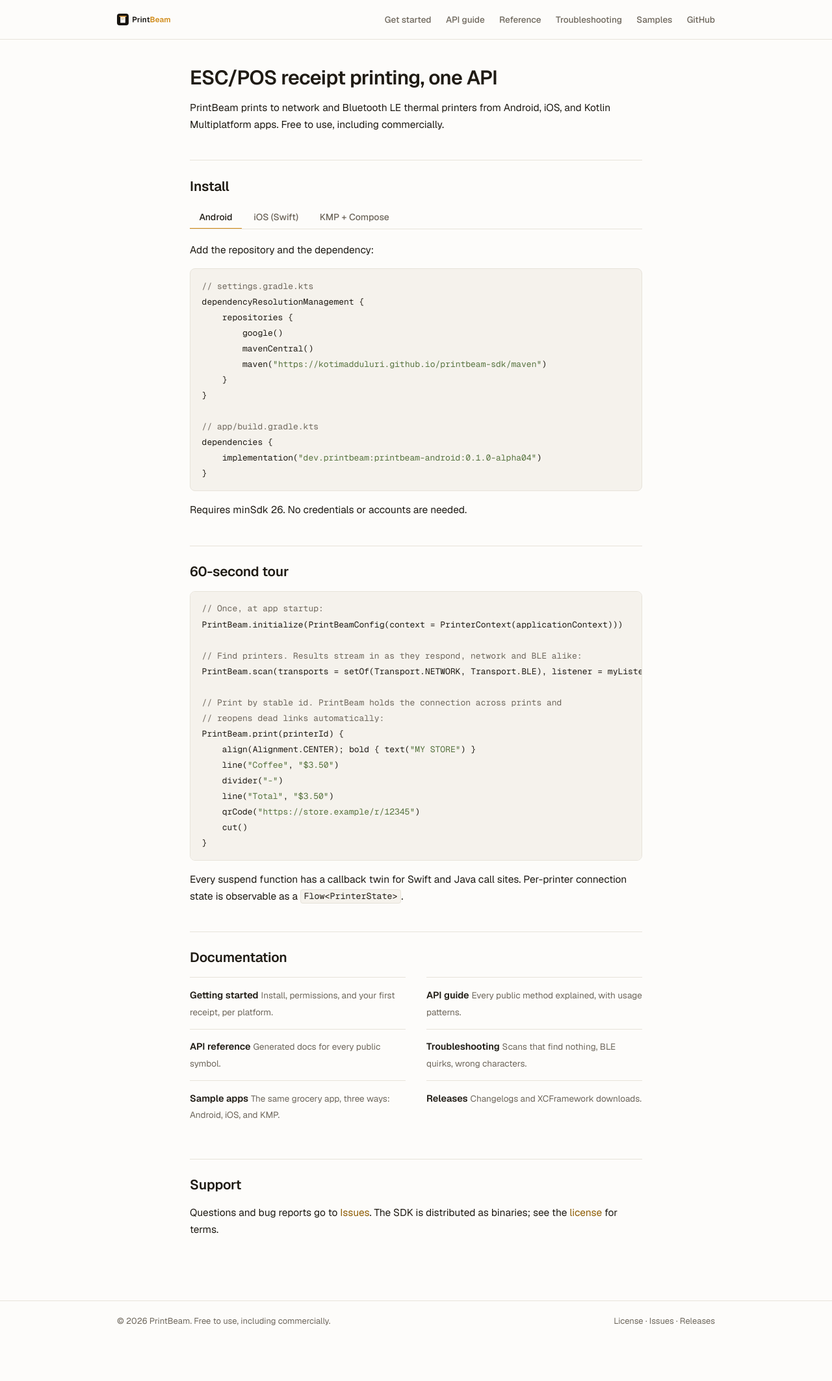
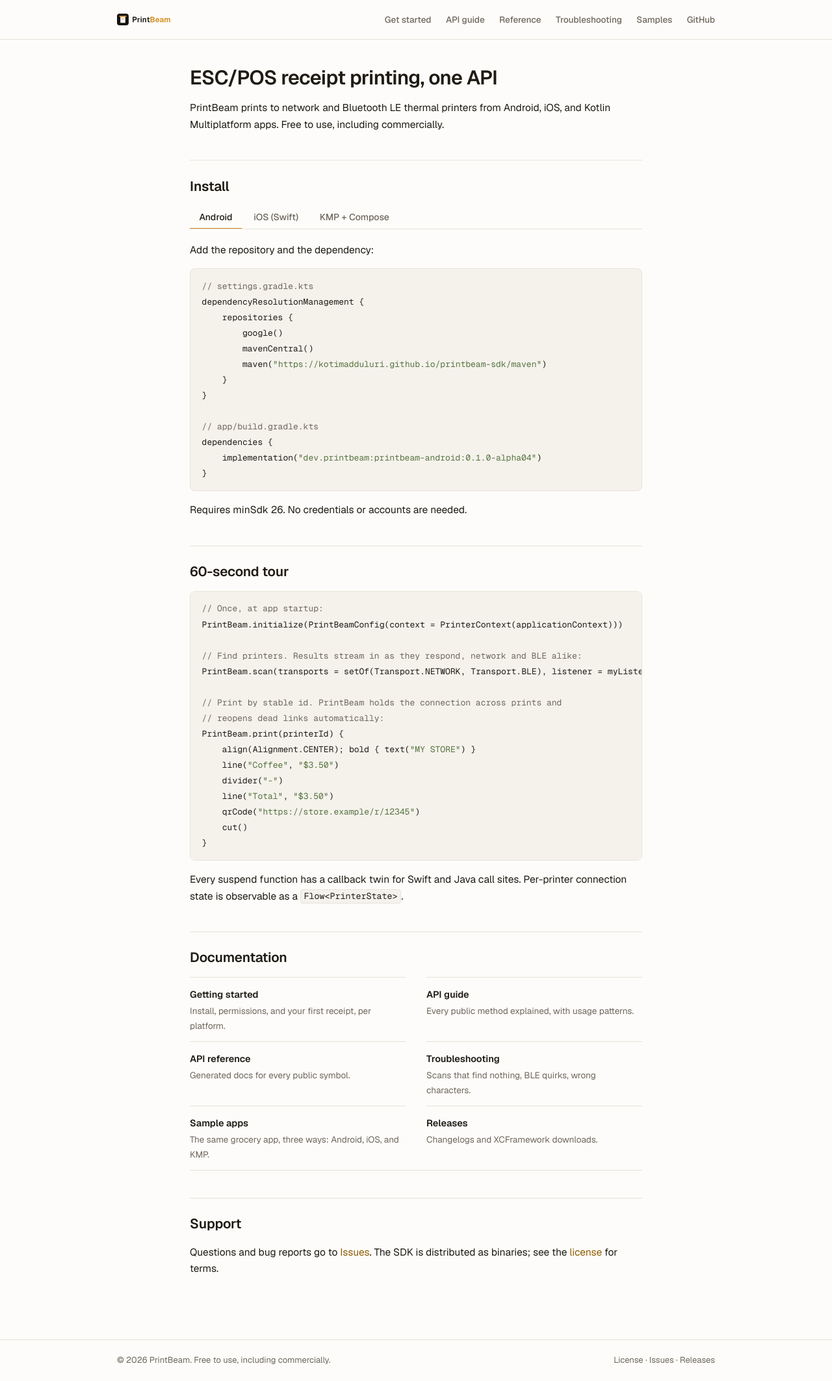
Before and after one commit to kotimadduluri/printbeam-sdk, a Jekyll site: the page built from index.md, in a window 1280 px wide. Shown: the whole page at 65% size. Built offline with Jekyll 4.4.1, drawn with Linux system fonts in a browser that asks for light colours; before the commit the page ends 2066 px from its top, so only the background shows below that.

Commit message:
Docs polish: stack doc-index rows, balance headings, wrap long inline code

```diff
--- a/_layouts/default.html
+++ b/_layouts/default.html
@@ -82,8 +82,8 @@
   margin: 0 auto;
   padding: 2.5rem 1.25rem 5rem;
 }
-h1 { font-size: 1.9rem; font-weight: 600; letter-spacing: -0.02em; line-height: 1.2; margin: 0 0 1rem; }
-h2 { font-size: 1.3rem; font-weight: 600; letter-spacing: -0.01em; margin: 2.6rem 0 0.8rem; padding-top: 1.4rem; border-top: 1px solid var(--line); }
+h1 { font-size: 1.9rem; font-weight: 600; letter-spacing: -0.02em; line-height: 1.2; margin: 0 0 1rem; text-wrap: balance; }
+h2 { font-size: 1.3rem; font-weight: 600; letter-spacing: -0.01em; margin: 2.6rem 0 0.8rem; padding-top: 1.4rem; border-top: 1px solid var(--line); text-wrap: balance; }
 h3 { font-size: 1.05rem; font-weight: 600; margin: 2rem 0 0.6rem; }
 h4 { font-size: 0.95rem; font-weight: 600; margin: 1.5rem 0 0.5rem; }
 h2:first-child, h3:first-child { margin-top: 0; padding-top: 0; border-top: 0; }
@@ -106,6 +106,7 @@
 code {
   font-family: var(--mono);
   font-size: 0.86em;
+  overflow-wrap: anywhere;
   background: var(--code-bg);
   border: 1px solid var(--line);
   border-radius: 4px;
@@ -190,6 +191,7 @@
   gap: 0 2rem;
   margin: 0 0 1rem;
 }
+.doc-grid { border-bottom: 1px solid var(--line); }
 .doc-grid a {
   display: block;
   padding: 0.85rem 0;
@@ -198,8 +200,8 @@
   text-decoration: none;
 }
 .doc-grid a:hover .doc-title { color: var(--accent); }
-.doc-title { font-weight: 600; font-size: 14.5px; }
-.doc-sub { color: var(--muted); font-size: 13.5px; margin-top: 0.15rem; }
+.doc-title { display: block; font-weight: 600; font-size: 14.5px; }
+.doc-sub { display: block; color: var(--muted); font-size: 13.5px; margin-top: 0.15rem; }
 @media (max-width: 640px) {
   .doc-grid { grid-template-columns: 1fr; }
   main { padding-top: 1.8rem; }
```
